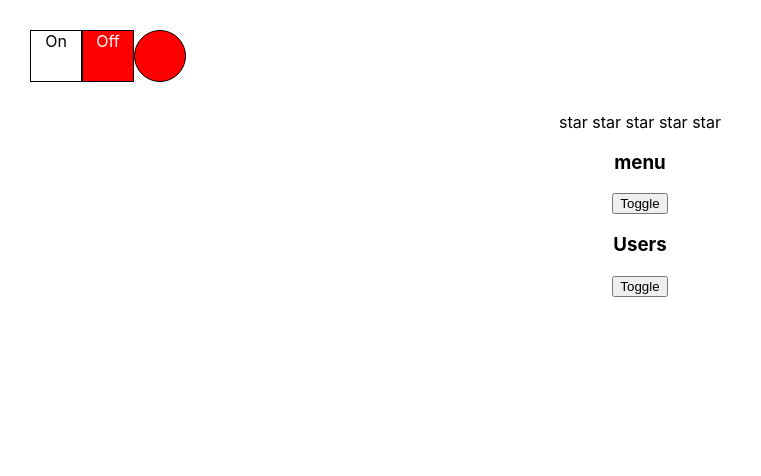
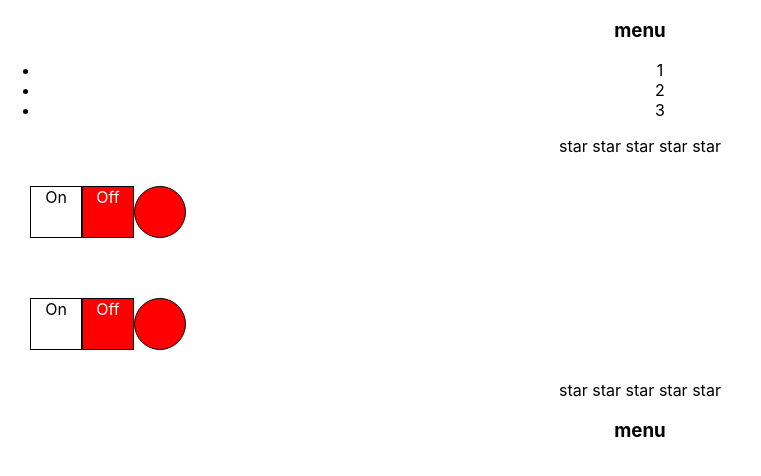
Before and after one commit to OlegPolishchuk/react-detail, a React (Create React App) app: page / in a window 1280 px wide. Shown: the top 476 px of the page, without its empty margins (0-761 px from the left). Built offline with nearby package versions, Linux system fonts and the light colour scheme.

Commit message:
feat: o9. controlled Accordion and OnOf functional

```diff
--- a/src/App.tsx
+++ b/src/App.tsx
@@ -1,29 +1,35 @@
-import React from 'react';
+import React, {useState} from 'react';
 import './App.css';
-import Rating from "./components/Rating";
+import Rating, {RatingValueType} from "./components/Rating";
 import Accordion from "./components/Accordion";
-import OnOf from "./components/OnOf/OnOf";
+import UncontrolledOnOf from "./components/OnOf/UncontrolledOnOf";
 import UncontrolledAccordion from "./components/UncontrolledControledAccordion";
 import {UncontrolledRating} from "./components/UncontrolledRating";
+import OnOf from "./components/OnOf/OnOF";
 
 function App() {
+
+    let [ratingValue, setRatingValue] = useState<RatingValueType>(0)
+    const [accordionCollapsed, setAccordionCollapsed] = useState<boolean>(false)
+    const [on, setOn] = useState<boolean>(false)
+
   return (
     <div className="App">
-        {/*<Accordion title={'menu'} collapsed={true}/>*/}
-        {/*<Accordion title={'Users'} collapsed={false}/>*/}
-        {/*<Rating value={0}/>*/}
-        {/*<Rating value={1}/>*/}
-        {/*<Rating value={2}/>*/}
-        {/*<Rating value={3}/>*/}
-        {/*<Rating value={4}/>*/}
-        {/*<Rating value={5}/>*/}
-        <OnOf/>
-        {/*<OnOf/>*/}
-        {/*<OnOf/>*/}
+        <Accordion
+            title={'menu'}
+            collapsed={accordionCollapsed}
+            onClick={setAccordionCollapsed}
+        />
+
+        <Rating value={ratingValue} onClick={setRatingValue}/>
+
+        <UncontrolledOnOf/>
+        <OnOf isOn={on} toggleOn={setOn}/>
+
         <UncontrolledRating/>
 
         <UncontrolledAccordion title={'menu'} />
-        <UncontrolledAccordion title={'Users'} />
+
     </div>
   );
 }
--- a/src/components/Accordion.tsx
+++ b/src/components/Accordion.tsx
@@ -2,22 +2,29 @@ import React from 'react';
 
 type AccordionPropsType = {
     title: string
-    collapsed?: boolean
+    collapsed: boolean
+    onClick: (accordionCollapsed: boolean) => void
 }
 
 const Accordion = (props: AccordionPropsType) => {
     return (
         <div>
-            <AccordionTitle title={props.title}/>
+            <AccordionTitle title={props.title} onClick={() => props.onClick(!props.collapsed)}/>
             {!props.collapsed && <AccordionBody/>}
         </div>
     );
 };
 
+type AccordionTitleType = {
+    title: string
+    onClick : () => void
+}
 
-function  AccordionTitle(props: AccordionPropsType){
+function  AccordionTitle(props: AccordionTitleType){
     return (
-        <h3>{props.title}</h3>
+        <h3 onClick={props.onClick}>
+            {props.title}
+        </h3>
     )
 }
 
--- /dev/null
+++ b/src/components/OnOf/OnOF.tsx
@@ -0,0 +1,42 @@
+import React, {useState} from 'react';
+
+type OnOfPropsType = {
+    isOn: boolean
+    toggleOn: (isOn: boolean) => void
+}
+
+const OnOf = (props: OnOfPropsType) => {
+
+
+    const onStyle = {
+        width: '50px',
+        height: '50px',
+        border: '1px solid #000',
+        background: props.isOn ? 'green' : '#fff',
+        color: props.isOn ? '#fff' : '#000',
+    }
+    const offStyle = {
+        width: '50px',
+        height: '50px',
+        border: '1px solid #000',
+        background: props.isOn? '#fff' : 'red',
+        color: props.isOn ? '#000' : '#fff',
+    }
+    const indicatorStyle = {
+        width: '50px',
+        height: '50px',
+        borderRadius: '50%',
+        border: '1px solid #000',
+        background: props.isOn ? 'green' : 'red',
+    }
+
+    return (
+        <div className={'onOf'}>
+            <div onClick={()=> { props.toggleOn(true) }} style={onStyle}>On</div>
+            <div onClick={()=> { props.toggleOn(false)}} style={offStyle}>Off</div>
+            <div style={indicatorStyle}></div>
+        </div>
+    );
+};
+
+export default OnOf;
--- a/src/components/OnOf/OnOf.tsx
+++ b/src/components/OnOf/UncontrolledOnOf.tsx
@@ -4,7 +4,7 @@ type OnOfPropsType = {
     // isOn: boolean
 }
 
-const OnOf = (props: OnOfPropsType) => {
+const UncontrolledOnOf = (props: OnOfPropsType) => {
     // return (
     //     // <div className={'onOf'}>
     //     //     <button className={props.isOn ? 'green' : ''}>On</button>
@@ -47,4 +47,4 @@ const OnOf = (props: OnOfPropsType) => {
     );
 };
 
-export default OnOf;
+export default UncontrolledOnOf;
--- a/src/components/Rating.tsx
+++ b/src/components/Rating.tsx
@@ -1,30 +1,34 @@
 import React from 'react';
 
+export type RatingValueType = 1 | 2 | 3 | 4 | 5 | 0
+
 type RatingPropsType = {
-    value: 1 | 2 | 3 | 4 | 5 | 0
+    value: RatingValueType
+    onClick: (value: RatingValueType) => void
 }
 
 const Rating = (props: RatingPropsType) => {
     return (
         <div>
-            <Star selected={props.value > 1}/>
-            <Star selected={props.value > 2}/>
-            <Star selected={props.value > 4}/>
-            <Star selected={props.value > 3}/>
+            <Star selected={props.value > 0} onClick={props.onClick} value={1}/>
+            <Star selected={props.value > 1} onClick={props.onClick} value={2}/>
+            <Star selected={props.value > 2} onClick={props.onClick} value={3}/>
+            <Star selected={props.value > 3} onClick={props.onClick} value={4}/>
+            <Star selected={props.value > 4} onClick={props.onClick} value={5}/>
         </div>
     );
 };
 
 type StarPropsType = {
     selected: boolean
+    onClick: (value: RatingValueType) => void
+    value: RatingValueType
 }
 
 function Star (props: StarPropsType){
-    if(props.selected) {
-        return <span><b>--start--</b></span>
-    } else {
-        return <span>--star--</span>
-    }
+    return <span onClick={() => (props.onClick(props.value))}>
+        {props.selected ? <b>star  </b> : 'star  '}
+    </span>
 }
 
 export default Rating;
--- a/src/components/UncontrolledControledAccordion.tsx
+++ b/src/components/UncontrolledControledAccordion.tsx
@@ -10,17 +10,21 @@ const UncontrolledAccordion = (props: AccordionPropsType) => {
 
     return (
         <div>
-            <AccordionTitle title={props.title}/>
-            <button onClick={()=> { setCollapsed(!collapsed) }}>Toggle</button>
+            <AccordionTitle title={props.title} onClick={()=>setCollapsed(!collapsed)}/>
             {collapsed && <AccordionBody/>}
         </div>
     );
 };
 
+type TitlePropsType = {
+    title: string
+    onClick: () => void
+}
 
-function  AccordionTitle(props: AccordionPropsType){
+
+function  AccordionTitle(props: TitlePropsType){
     return (
-        <h3>{props.title}</h3>
+        <h3 onClick={props.onClick}>{props.title}</h3>
     )
 }
 
--- a/src/components/UncontrolledRating.tsx
+++ b/src/components/UncontrolledRating.tsx
@@ -6,24 +6,23 @@ export function UncontrolledRating() {
 
     return (
         <div>
-            <Star  selected={value > 0} callBack={setValue} value={1}/>
-            <Star  selected={value > 1} callBack={setValue} value={2}/>
-            <Star  selected={value > 2} callBack={setValue} value={3}/>
-            <Star  selected={value > 3} callBack={setValue} value={4}/>
-            <Star  selected={value > 4} callBack={setValue} value={5}/>
+            <Star  selected={value > 0} callBack={()=>setValue(1)}/>
+            <Star  selected={value > 1} callBack={()=>setValue(2)}/>
+            <Star  selected={value > 2} callBack={()=>setValue(3)}/>
+            <Star  selected={value > 3} callBack={()=>setValue(4)}/>
+            <Star  selected={value > 4} callBack={()=>setValue(5)}/>
         </div>
     )
 }
 
 type StarPropsType = {
     selected: boolean
-    callBack: (value: number) => void
-    value: number
+    callBack: () => void
 }
 
 function Star(props: StarPropsType) {
 
-
-
-    return <span onClick={()=>props.callBack(props.value)}> {props.selected ? <b>star  </b> : 'star  '}</span>
+    return <span onClick={()=>props.callBack()}>
+        {props.selected ? <b>star  </b> : 'star  '}
+    </span>
 }
```
